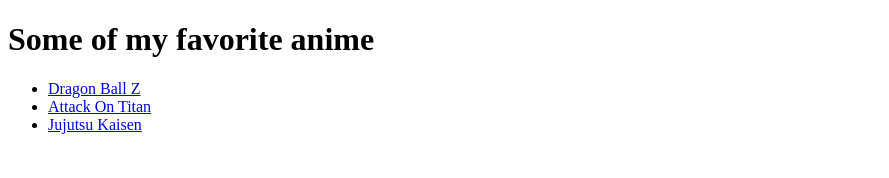
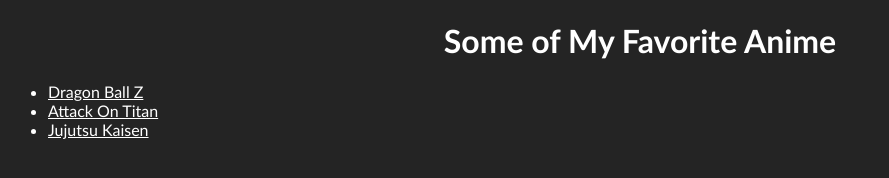
Before and after one commit to raymoess/My-Blog-Page, a plain HTML site: page index.html in a window 1280 px wide. Shown: the whole page, without its empty margins (0-889 px from the left). Drawn offline with Linux system fonts and the light colour scheme.

Commit message:
Added CSS to all my webpages.
As of Nov 21, 2024 -> CSS was added, more images will be added in the future.

```diff
--- a/index.html
+++ b/index.html
@@ -3,13 +3,14 @@
     <head>
         <meta charset="utf-8">
         <title>Anime Blog</title>
+        <link rel="stylesheet" href="styles.css">
     </head>
-    <body>
-        <h1>Some of my favorite anime</h1>
+    <body class="index-home-page">
+        <h1 class="home-header">Some of My Favorite Anime</h1>
         <ul>
-            <li><a href="anime/dbz.html">Dragon Ball Z</a></li>
-            <li><a href="anime/aot.html">Attack On Titan</a></li>
-            <li><a href="anime/jjk.html">Jujutsu Kaisen</a></li>
+            <li><a class="home-page-list" href="anime/dbz.html">Dragon Ball Z</a></li>
+            <li><a class="home-page-list" href="anime/aot.html">Attack On Titan</a></li>
+            <li><a class="home-page-list" href="anime/jjk.html">Jujutsu Kaisen</a></li>
         </ul>
     </body>
 </html>
--- /dev/null
+++ b/styles.css
@@ -0,0 +1,11 @@
+.index-home-page, .dbz-page, .jjk-home-page, .aot-home-page{
+    background-color: #242424;
+    color: white;
+    font-family: 'Gill Sans', 'Gill Sans MT', Calibri, 'Trebuchet MS', sans-serif;
+}
+.home-header, .dbz-header, .aot-header, .jjk-header {
+    text-align: center;
+}
+.home-page-list{
+    color: white;
+}
```
Also changed, not shown: anime/aot.html (+4 -3 lines), anime/dbz.html (+3 -2 lines), anime/jjk.html (+3 -2 lines).
